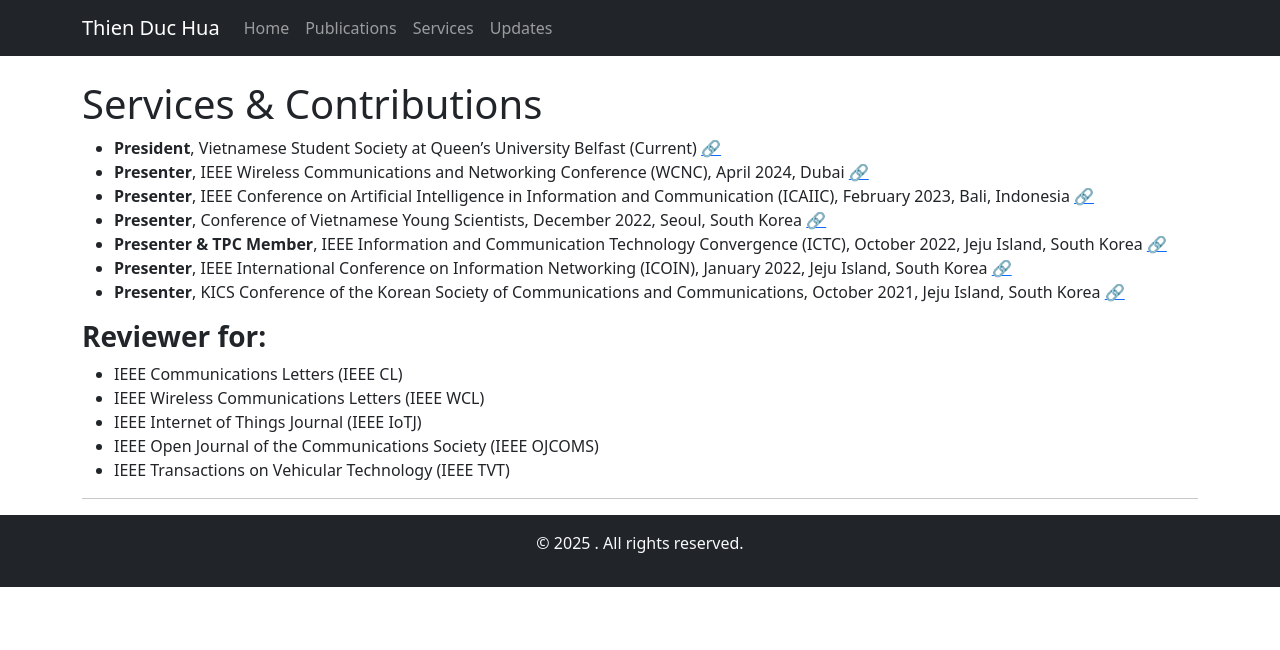
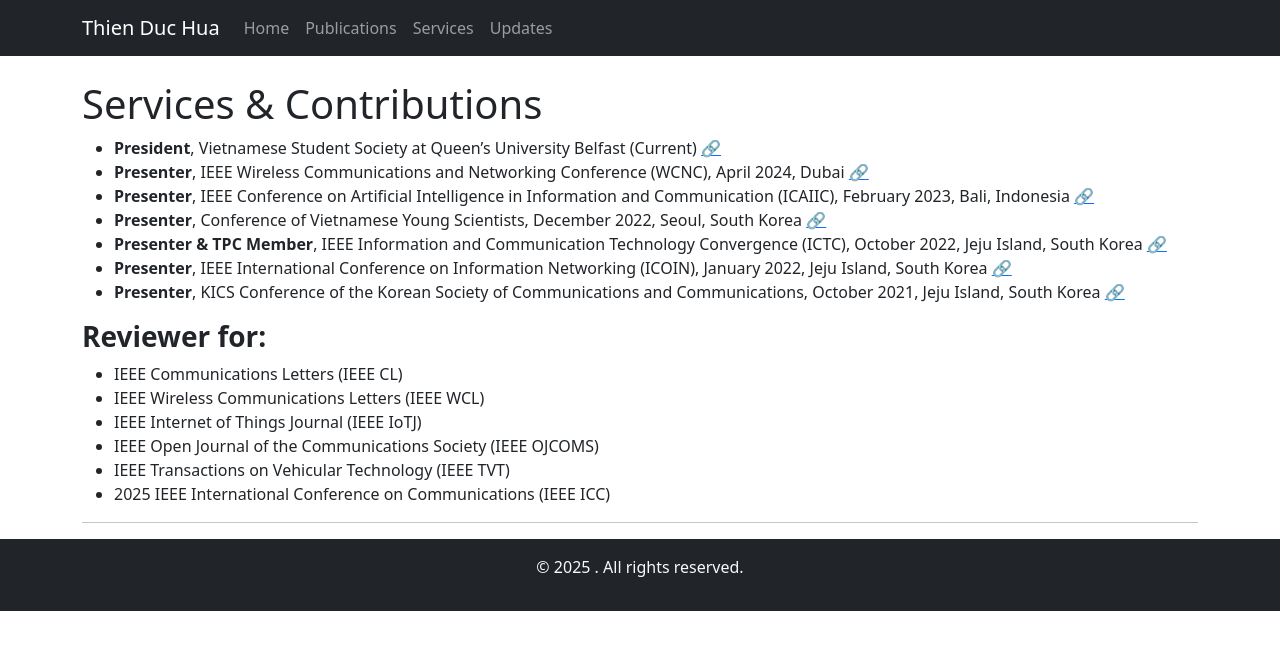
Before and after one commit to thienduchua/thienduchua.github.io, a Jekyll site: the page built from services.md, in a window 1280 px wide. Shown: the top 650 px of the page. Built offline with Jekyll 4.4.1, drawn with Linux system fonts in a browser that asks for light colours.

Commit message:
Update services.md

```diff
--- a/services.md
+++ b/services.md
@@ -19,5 +19,7 @@ title: Home
 - IEEE Internet of Things Journal (IEEE IoTJ)
 - IEEE Open Journal of the Communications Society (IEEE OJCOMS)
 - IEEE Transactions on Vehicular Technology (IEEE TVT)
+- 2025 IEEE International Conference on Communications (IEEE ICC)
+
 
 ---
```
